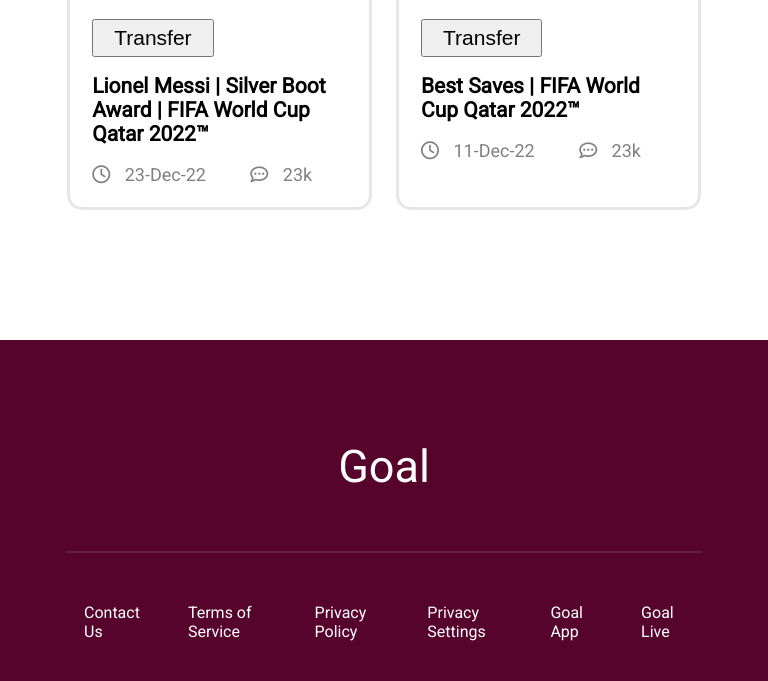
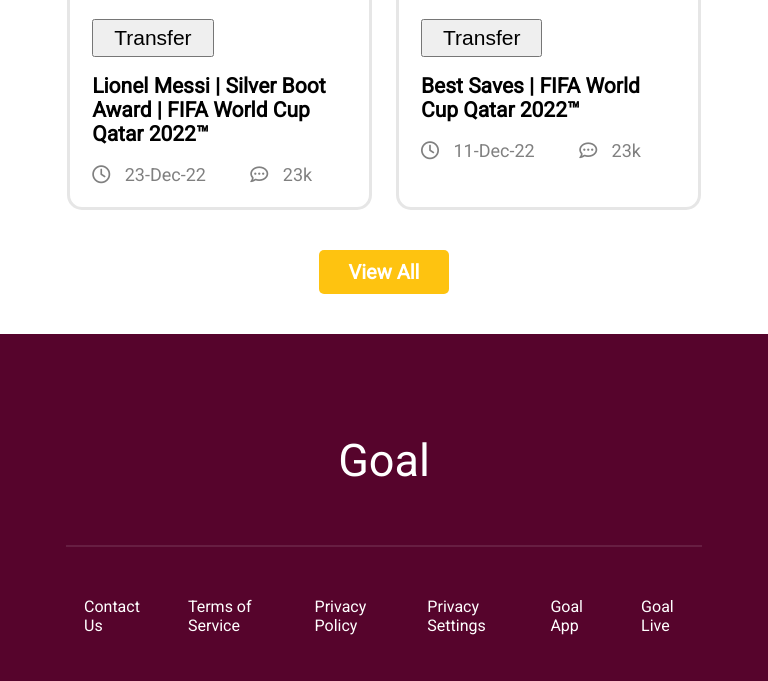
Before and after one commit to hossainashfaq/mania-football, a plain HTML site: page index.html in a window 768 px wide. Shown: the part 1579-2260 px from the top of the page. Drawn offline with Linux system fonts and the light colour scheme.

Commit message:
tab response

```diff
--- a/index.html
+++ b/index.html
@@ -202,7 +202,7 @@
                 </div>
             </div>
             <div class="view-all">
-                <a href="http://">View All</a>
+                <a href="">View All</a>
             </div>
         </section>
     </main>
--- a/style/style.css
+++ b/style/style.css
@@ -339,4 +339,21 @@ footer .footer-menu p {
         display: none;
     }
 
+    .view-all {
+        display: inline-block;
+        margin: 50px;
+    }
+
+    .view-all a {
+        background-color: #FEC310;
+        color: white;
+        padding: 10px 30px;
+        font-size: 20px;
+        font-weight: bold;
+        border-radius: 5px;
+    }
+
+    footer {
+        margin: 0;
+    }
 }
```
